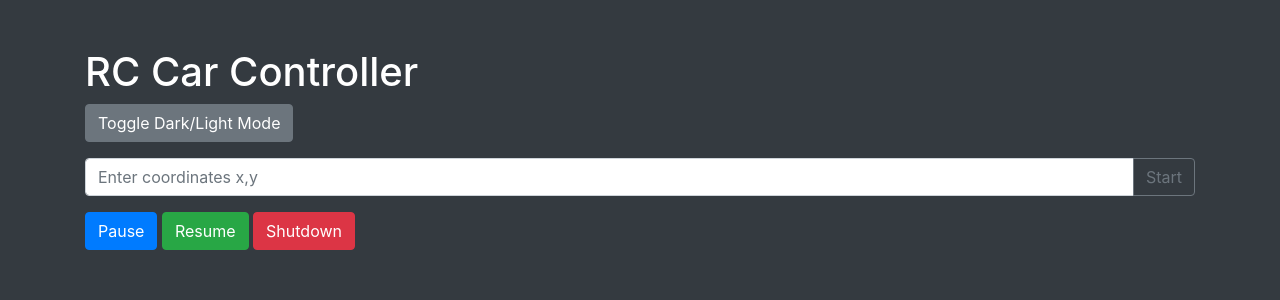
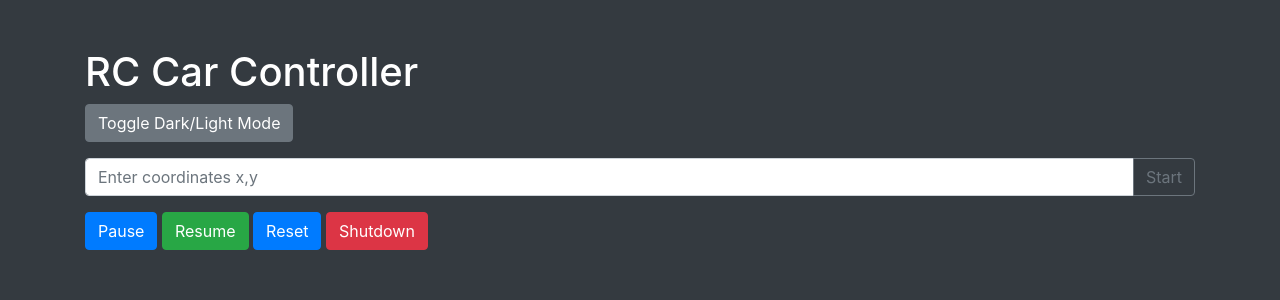
Before and after one commit to DJ200148/4-car-following, a Flask app: page / in a window 1280 px wide. Shown: the top 300 px of the page. Run offline with Flask 3, Linux system fonts and the light colour scheme; some libraries are stand-ins or nearby versions.

Commit message:
added reset

```diff
--- a/src/classes/autonomous_rc_controller.py
+++ b/src/classes/autonomous_rc_controller.py
@@ -69,9 +69,6 @@
         # start normal pipeline
         self.thread.start()
 
-    def stop(self):
-        self.stop_event.set()
-
     def pause(self):
         self.pause_event.clear()  # Clearing the event pauses the loop
 
--- a/src/main.py
+++ b/src/main.py
@@ -75,6 +75,14 @@
     except Exception as e:
         return jsonify({'error': str(e)}), 500
 
+@app.route('/reset', methods=['GET'])
+def resume():
+    try:
+        controller.reset()
+        return jsonify({'message': 'RC car reset'}), 200
+    except Exception as e:
+        return jsonify({'error': str(e)}), 500
+
 @app.route('/shutdown', methods=['POST'])
 def shutdown():
     try:
--- a/templates/index.html
+++ b/templates/index.html
@@ -39,6 +39,7 @@
 			</div>
 			<button class="btn btn-primary" id="pause-btn">Pause</button>
 			<button class="btn btn-success" id="resume-btn">Resume</button>
+            <button class="btn btn-primary" id="reset-btn">Reset</button>
 			<button class="btn btn-danger" id="shutdown-btn">Shutdown</button>
 
 			<!-- Message Display Area -->
@@ -64,6 +65,13 @@
 				});
 				$("#resume-btn").click(function () {
 					$.get("/resume", function (data) {
+						displayMessage("success", data.message);
+					}).fail(function (response) {
+						displayMessage("danger", response.responseJSON.error);
+					});
+				});
+                $("#reset-btn").click(function () {
+					$.get("/reset", function (data) {
 						displayMessage("success", data.message);
 					}).fail(function (response) {
 						displayMessage("danger", response.responseJSON.error);
```
